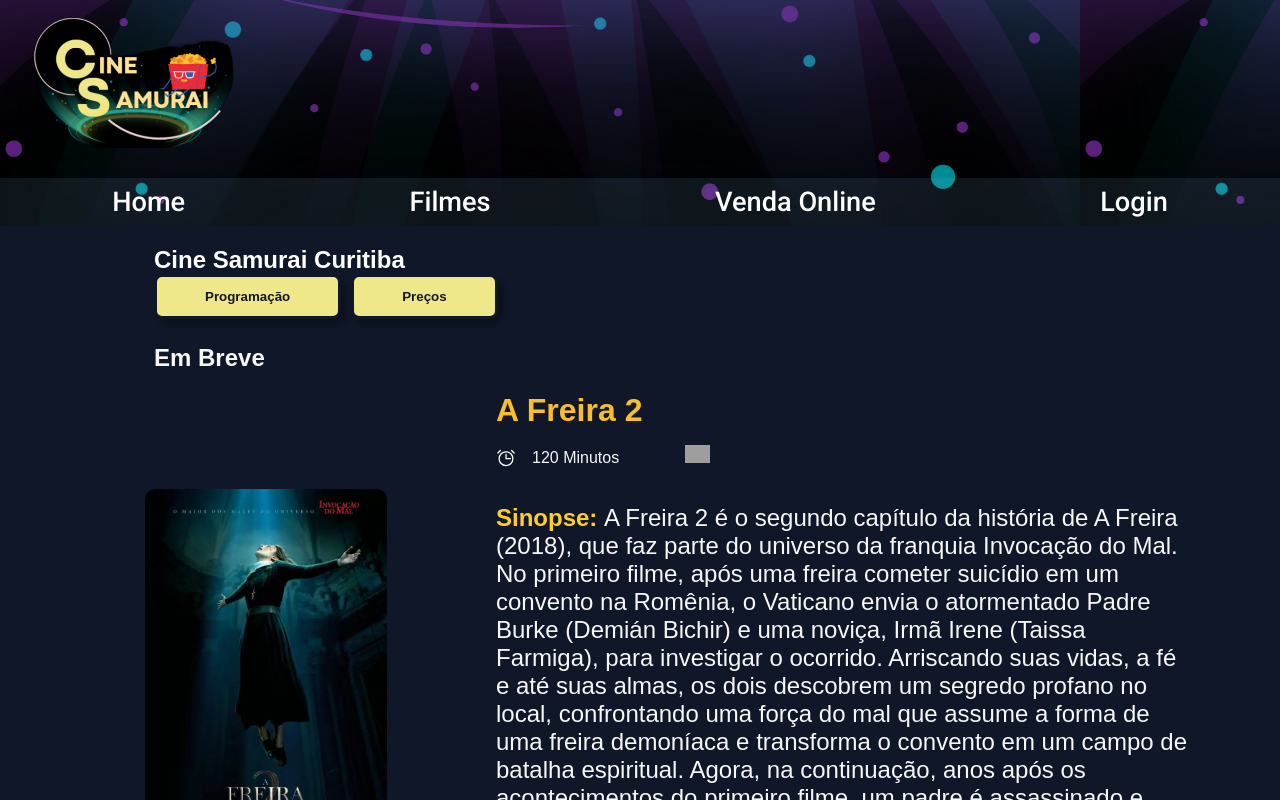
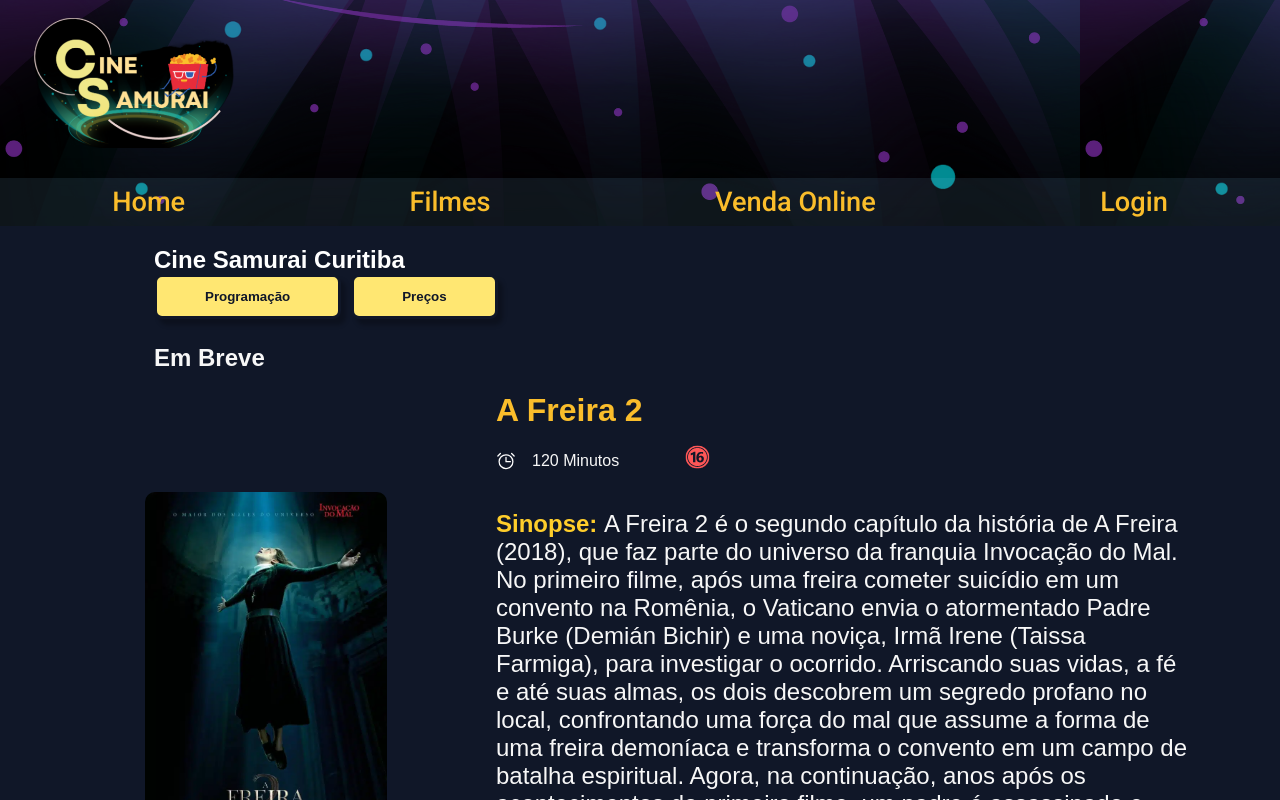
Before and after one commit to ericafernandaj/CineSamurai, a React (Vite) app: page / in a window 1280 px wide. Shown: the top 800 px of the page. Built offline with nearby package versions, Linux system fonts and the light colour scheme; grey boxes are pictures that could not be loaded.

Commit message:
style: alterações de estilos e imagens

```diff
--- a/src/components/common/Button/Button.jsx
+++ b/src/components/common/Button/Button.jsx
@@ -28,7 +28,7 @@ const StyleButton = styled.button`
 
 const PrimaryButton = styled(StyleButton)`
   width: ${props => props.width ? props.width : 'fit-content'};
-  background: ${(props) => props.theme.yellow700};
+  background: ${(props) => props.theme.yellow};
   border: solid #101728 ;
   color: ${(props) => props.theme.blue500};
   margin-right: 10px;
--- a/src/components/views/Header/Header.Style.js
+++ b/src/components/views/Header/Header.Style.js
@@ -20,7 +20,7 @@ color: rgba(247,247,247,247);
 }
 
 .link{
-color: white;
+color:#fabd2b;
 font-family: 'Roboto', sans-serif;
 font-weight: 500;
 /* font-family: 'Open Sans', sans-serif; */
@@ -30,12 +30,11 @@ font-size: 1.7rem;
 
 }
 nav a{
-    color: #000000;
     text-decoration: none;
 }
 
-nav a:hover{
-    color:#FFA500;
+.link:hover{
+    color:#9333c7;
     transition:.3s;
 }
 `
--- a/src/style/theme.js
+++ b/src/style/theme.js
@@ -1,6 +1,6 @@
 export const tema = {
     blue900: '#263238',
-    yellow700: '#EFE88A',
+    yellow: '#ffe772',
     blue500: '#101728',
     blue200: '#A8DADC',
     blue100: '#D0E8E8',
```
Also changed, not shown: public/faixaEtaria.svg (added), public/meia.svg (added).
